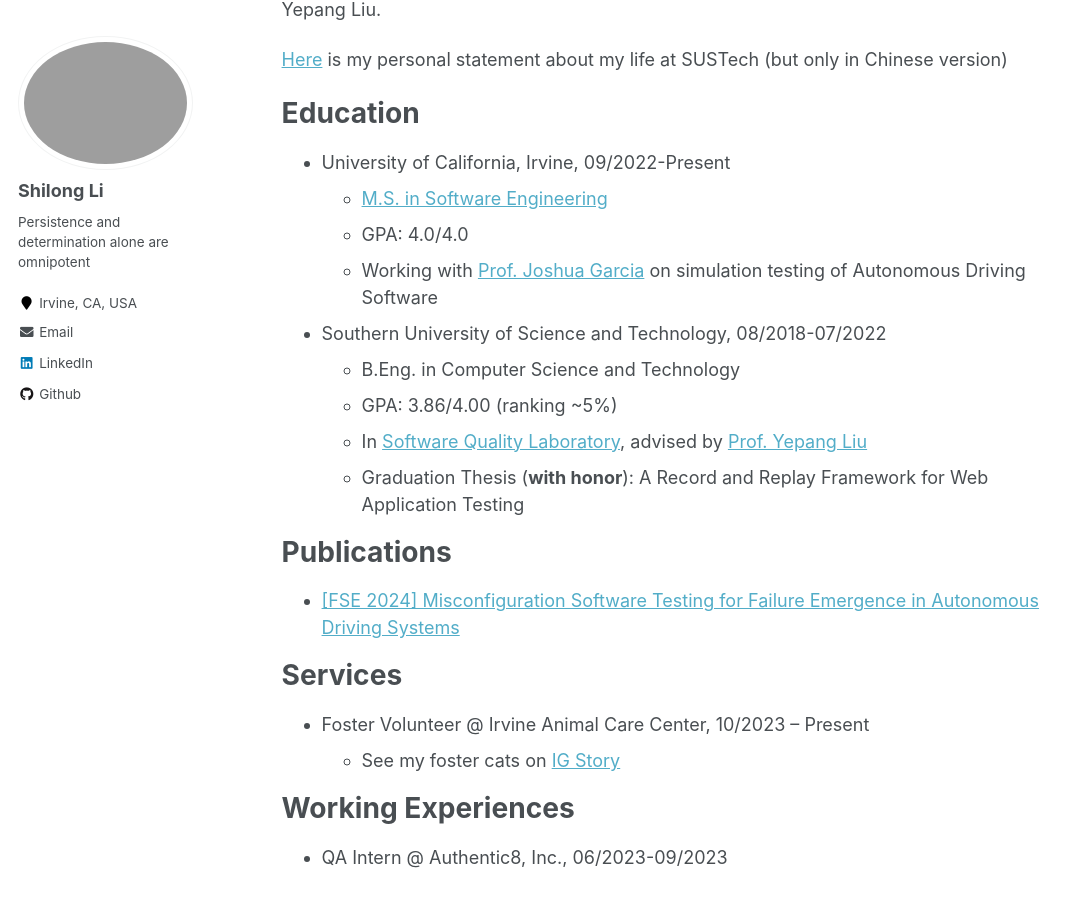
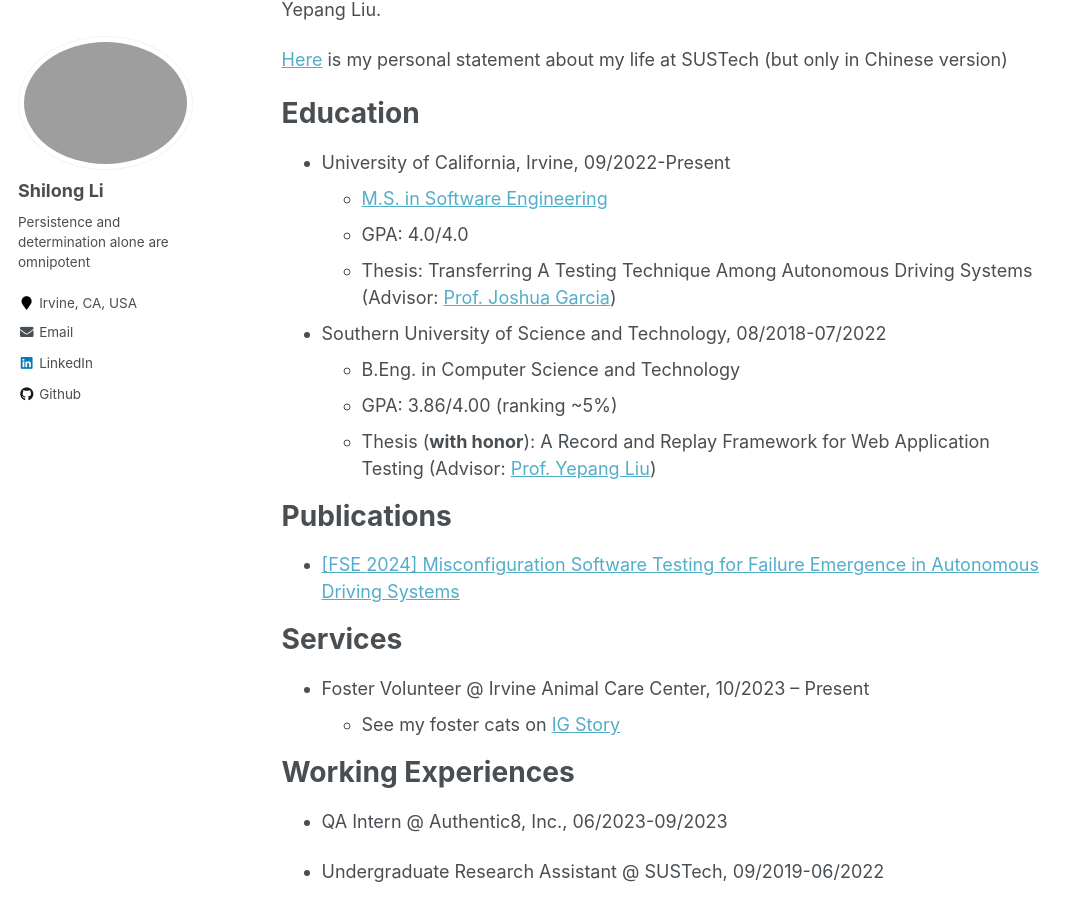
Before and after one commit to lethal233/lethal233.github.io, a Jekyll site: the page built from _pages/about.md, in a window 1280 px wide and 900 px high, scrolled down 400 px. Shown: the whole window, without its empty margins (0-1083 px from the left). Built offline with Jekyll 4.4.1, drawn with Linux system fonts in a browser that asks for light colours.

Commit message:
update about

```diff
--- a/_pages/about.md
+++ b/_pages/about.md
@@ -24,13 +24,12 @@ In 2022, I hold a honored Bachelor of Engineering in Computer Science from the S
 - University of California, Irvine, 09/2022-Present
   - [M.S. in Software Engineering](https://www.informatics.uci.edu/grad/ms-software-engineering/)
   - GPA: 4.0/4.0
-  - Working with [Prof. Joshua Garcia](https://jgarcia.ics.uci.edu/) on simulation testing of Autonomous Driving Software
+  - Thesis: Transferring A Testing Technique Among Autonomous Driving Systems (Advisor: [Prof. Joshua Garcia](https://jgarcia.ics.uci.edu/))
 
 - Southern University of Science and Technology, 08/2018-07/2022
   - B.Eng. in Computer Science and Technology
   - GPA: 3.86/4.00 (ranking ~5%)
-  - In [Software Quality Laboratory](https://sqlab-sustech.github.io), advised by [Prof. Yepang Liu](https://yepangliu.github.io)
-  - Graduation Thesis (**with honor**): A Record and Replay Framework for Web Application Testing
+  - Thesis (**with honor**): A Record and Replay Framework for Web Application Testing (Advisor: [Prof. Yepang Liu](https://yepangliu.github.io))
 
 # Publications
 
```
